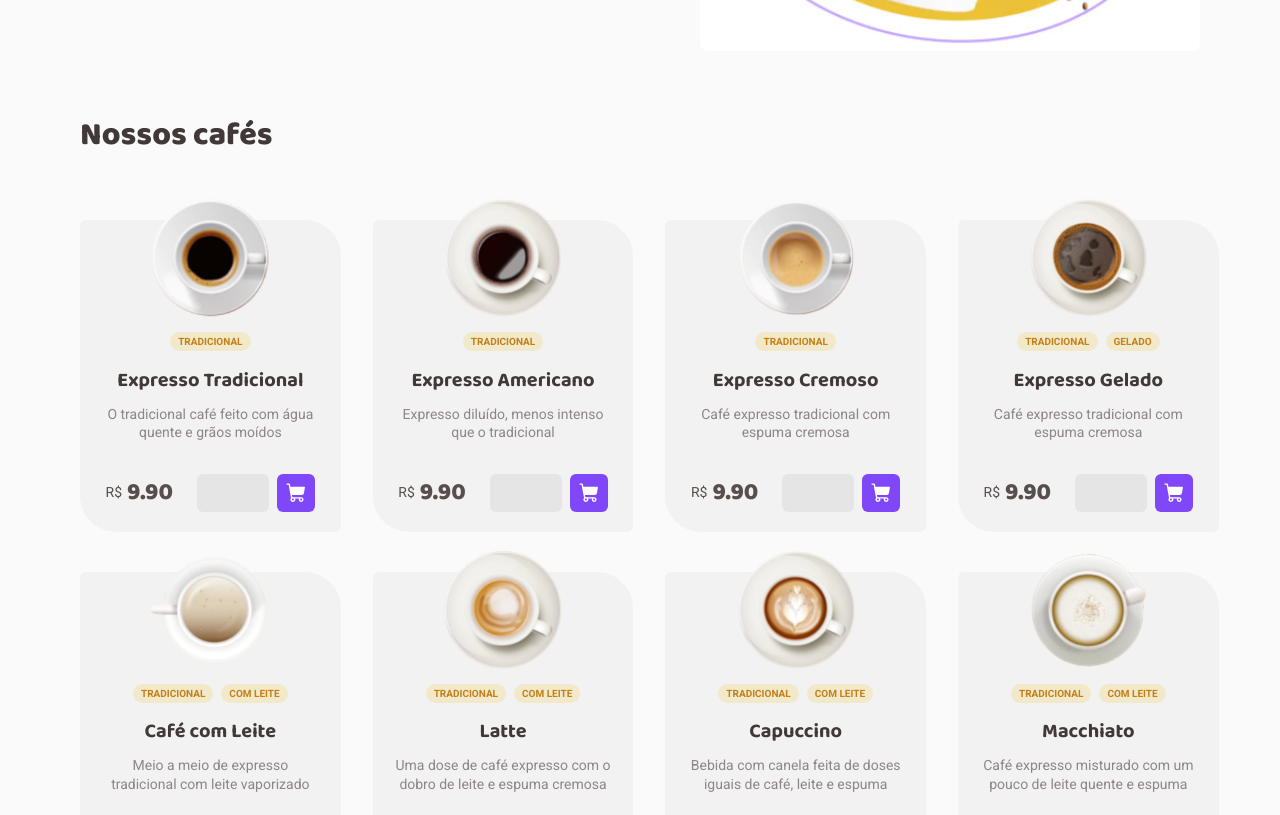
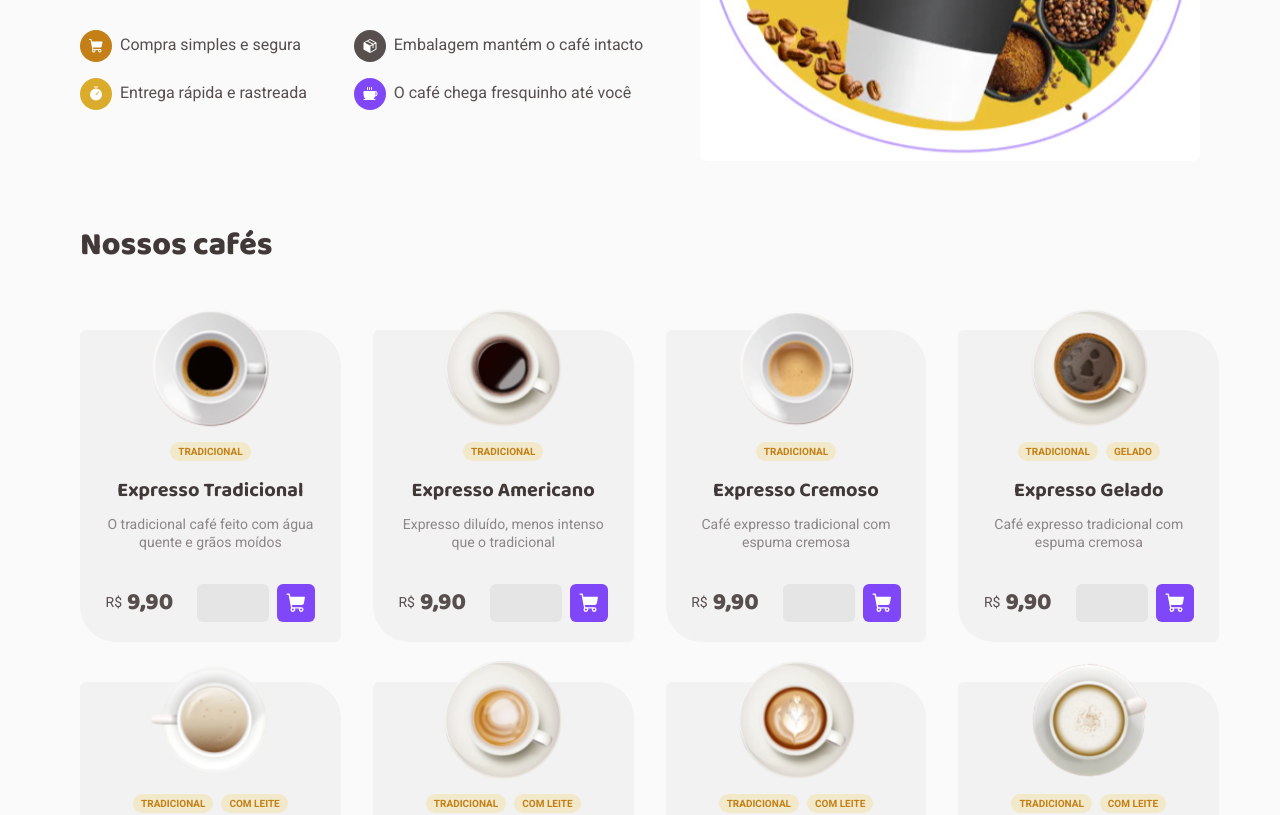
Before and after one commit to Brendler17/coffee-delivery, a React (Vite) app: page / in a window 1280 px wide. Shown: the part 519-1334 px from the top of the page. Built offline with nearby package versions, Linux system fonts and the light colour scheme.

Commit message:
fixed coffee price

```diff
--- a/src/pages/Home/index.tsx
+++ b/src/pages/Home/index.tsx
@@ -56,7 +56,7 @@ export function Home() {
               <div>
                 <div>
                   <p>R$</p>
-                  <p>{`${coffee.price.toString()}0`}</p>
+                  <p>{`${coffee.price}0`.replace('.', ',')}</p>
                 </div>
                 <form>
                   <input type="number" />
--- a/src/pages/Home/styles.ts
+++ b/src/pages/Home/styles.ts
@@ -2,7 +2,7 @@ import styled from 'styled-components';
 
 export const HomeContainer = styled.main`
   max-width: 70rem;
-  margin: 5rem auto;
+  margin: calc(5rem + 110px) auto 0;
 `;
 
 export const HomeHeader = styled.section`
```
